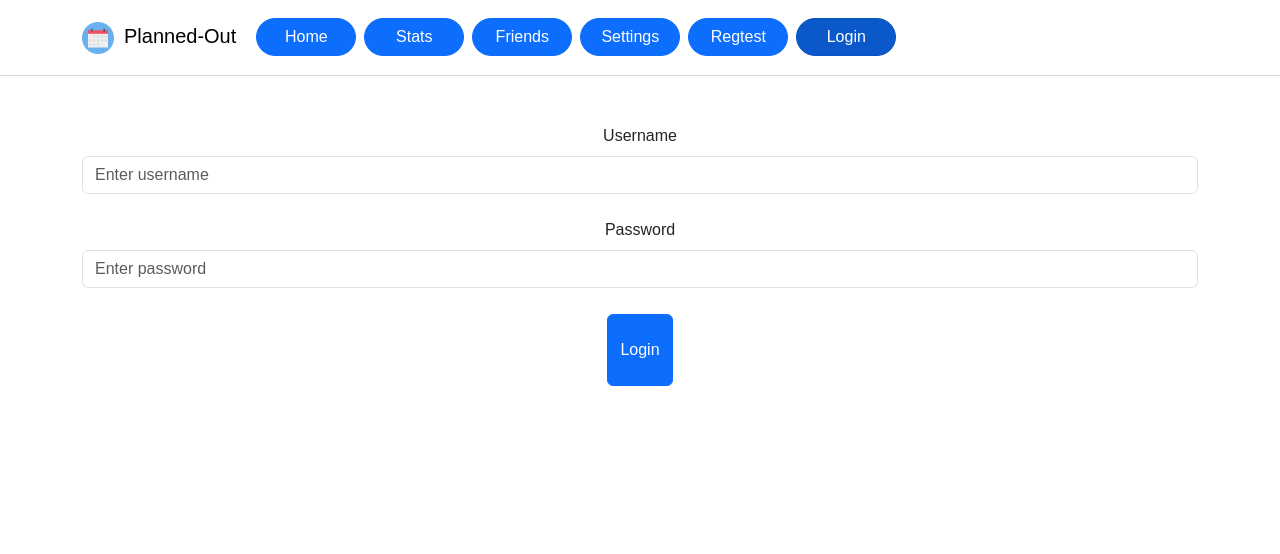
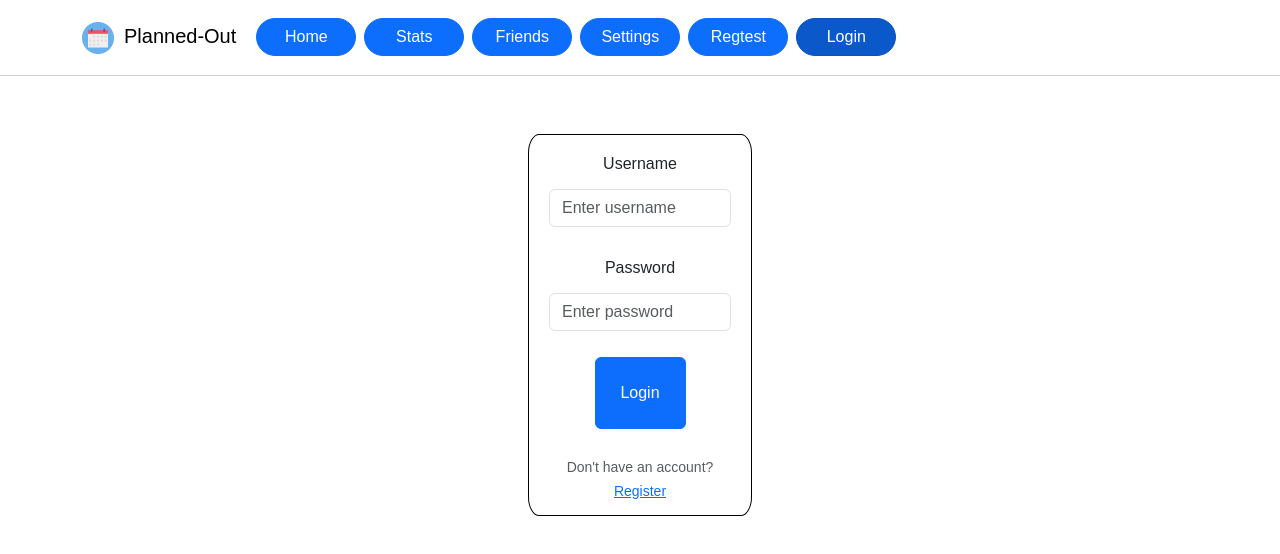
Before and after one commit to COSC481W-2023Fall/planned-out, a React (Create React App) app in the folder front-end/: page /login in a window 1280 px wide. Shown: the top 554 px of the page. Built offline with nearby package versions, Linux system fonts and the light colour scheme.

Commit message:
Feat: Login page styling *Added css for login page *added more data validation when button is pushed *added error message for empty login values on button push *added link to registration page

```diff
--- a/front-end/src/components/LoginForm.js
+++ b/front-end/src/components/LoginForm.js
@@ -26,7 +26,12 @@ function LoginForm() {
 
   const handleSubmit = (e) => {
     console.log("Attempting Login");
-    if (username.errors === "" && password.errors === "") {
+    if (
+      username.errors === "" &&
+      password.errors === "" &&
+      username !== "" &&
+      password !== ""
+    ) {
       // Send the name input to the server
       fetch(link + "login", {
         method: "POST",
@@ -34,8 +39,8 @@ function LoginForm() {
           "Content-Type": "application/json",
         },
         body: JSON.stringify({
-          uname: username,
-          pword: password,
+          username: username,
+          password: password,
         }),
       })
         .then((res) => {
@@ -44,6 +49,9 @@ function LoginForm() {
         .then((data) => {});
       console.log("Successfully logged in!");
     } else {
+      e.preventDefault();
+      document.getElementById("badLogin").innerHTML =
+        "Incorrect username or password";
       console.log("Login failed");
     }
   };
@@ -87,12 +95,20 @@ function LoginForm() {
           </Form.Control.Feedback>
           <br />
           <Button
+            className="login-button"
             variant="primary"
             type="submit"
             onClick={(e) => handleSubmit(e)}
           >
             Login
           </Button>
+          <br />
+          <Form.Text id="badLogin"></Form.Text>
+          <br />
+
+          <Form.Text className="text-muted">
+            Don't have an account? <a href="/registration">Register</a>
+          </Form.Text>
         </Form.Group>
       </Form>
     </>
--- a/front-end/src/pages/Layout.js
+++ b/front-end/src/pages/Layout.js
@@ -16,7 +16,7 @@ const Layout = () => {
               width={"32px"}
               height={"32px"}
               alt={"Planned-Out Logo"}
-              paddingRight={"10px"}
+              padding-right={"10px"}
             />
             Planned-Out
           </Navbar.Brand>
--- a/front-end/src/pages/Login.js
+++ b/front-end/src/pages/Login.js
@@ -1,6 +1,6 @@
 import Container from "react-bootstrap/Container";
 import LoginForm from "../components/LoginForm.js";
-//import "./login.css";
+import "./login.css";
 
 const Login = () => {
   return (
--- /dev/null
+++ b/front-end/src/pages/login.css
@@ -0,0 +1,22 @@
+.login-container {
+  padding: 2px 16px; /* creates margins */
+  width: 20%;
+}
+.login-form {
+  width: 100%;
+  padding: 12px 20px;
+  margin: 8px 0;
+  box-sizing: border-box;
+  border: 1px solid rgb(0, 0, 0);
+  border-radius: 5%;
+}
+label {
+  padding: 5px;
+}
+.login-button {
+  width: 50%;
+}
+#badLogin {
+  text-align: center;
+  color: red;
+}
```
